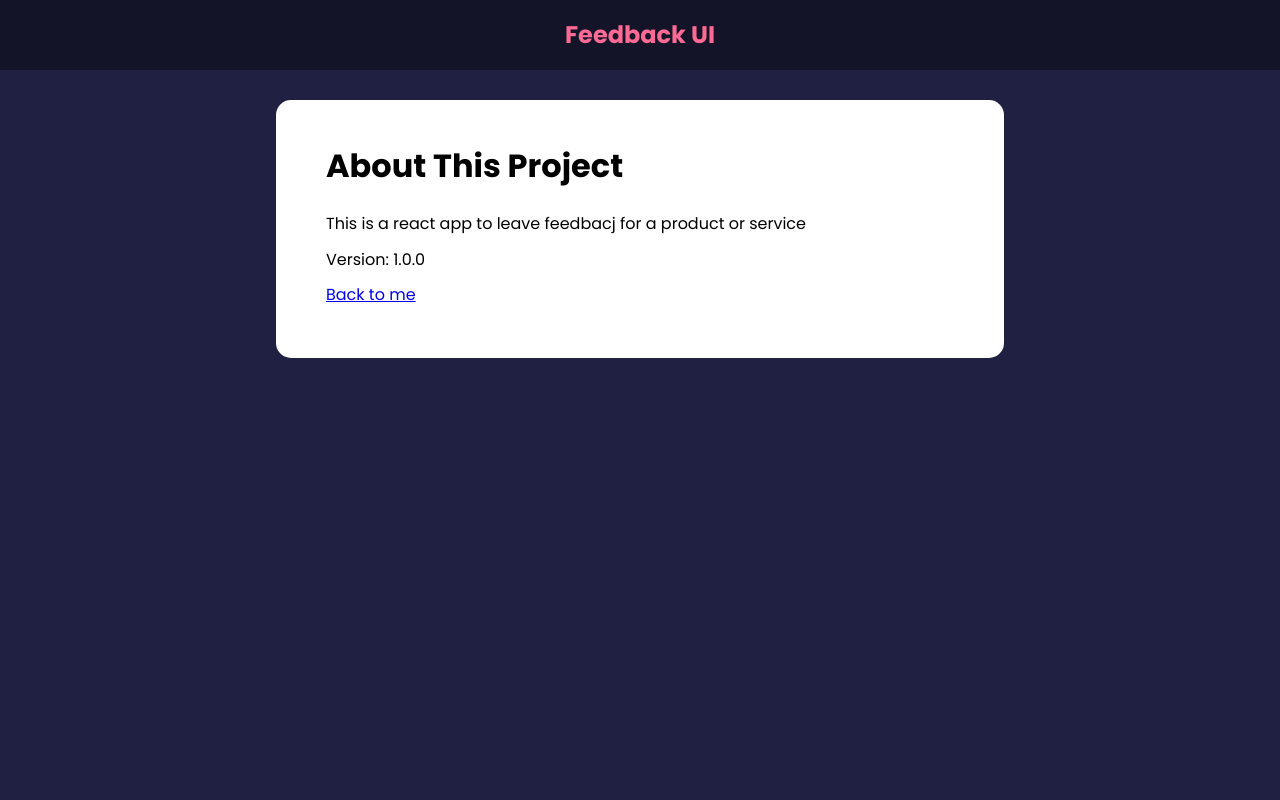
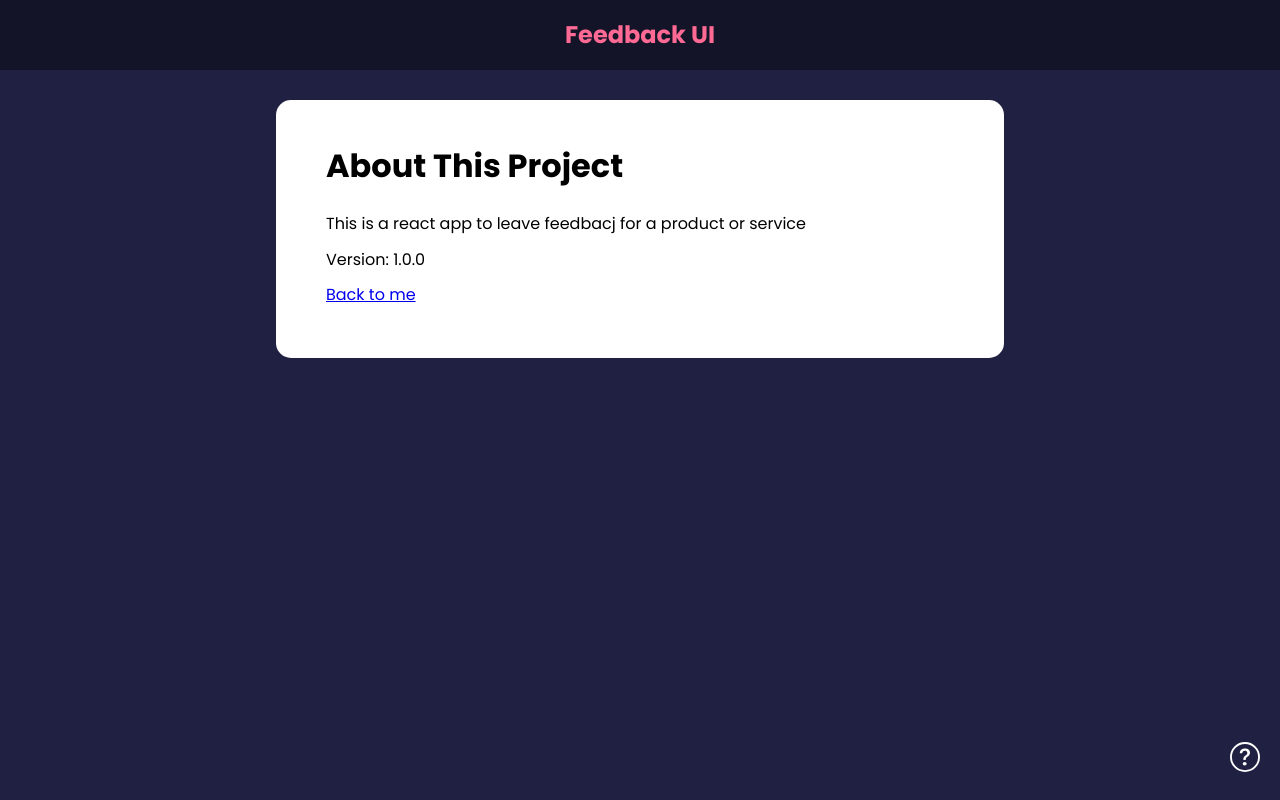
Before and after one commit to David-mwendwa/feedback-app, a React (Create React App) app: page /about in a window 1280 px wide. Built offline with nearby package versions, Linux system fonts and the light colour scheme.

Commit message:
add navigation links

```diff
--- a/src/App.js
+++ b/src/App.js
@@ -1,12 +1,13 @@
 import { useState } from 'react';
-import {v4 as uuidv4} from 'uuid';
-import {BrowserRouter as Router, Route, Routes} from 'react-router-dom'
+import { v4 as uuidv4 } from 'uuid';
+import { BrowserRouter as Router, Route, Routes } from 'react-router-dom';
 import Header from './components/Header';
 import FeedbackList from './components/FeedbackList';
 import FeedbackData from './data/FeedbackData';
 import FeedbackStats from './components/FeedbackStats';
-import FeedbackForm from './components/FeedbackForm'
-import AboutPage from './pages/AboutPage'
+import FeedbackForm from './components/FeedbackForm';
+import AboutPage from './pages/AboutPage';
+import AboutIconLink from './components/AboutIconLink';
 
 function App() {
   const [feedback, setFeedback] = useState(FeedbackData);
@@ -42,6 +43,8 @@ function App() {
             }></Route>
           <Route path='/about' element={<AboutPage />} />
         </Routes>
+
+        <AboutIconLink />
       </div>
     </Router>
   );
--- /dev/null
+++ b/src/components/AboutIconLink.jsx
@@ -0,0 +1,14 @@
+import React from 'react'
+import {Link} from 'react-router-dom'
+import { BsQuestionCircle } from "react-icons/bs";
+
+
+function AboutIconLink() {
+  return (
+    <div className='about-link'>
+      <Link to="/about"><BsQuestionCircle size={30}/></Link>
+    </div>
+  )
+}
+
+export default AboutIconLink
--- a/src/pages/AboutPage.jsx
+++ b/src/pages/AboutPage.jsx
@@ -1,4 +1,5 @@
 import React from 'react'
+import {Link} from 'react-router-dom'
 import Card from '../components/shared/Card'
 
 function AboutPage() {
@@ -9,7 +10,7 @@ function AboutPage() {
         <p>This is a react app to leave feedbacj for a product or service</p>
         <p>Version: 1.0.0</p>
 
-        <p><a href="/">Back to me</a></p>
+        <p><Link to="/">Back to me</Link></p>
       </div>
     </Card>
   )
```
